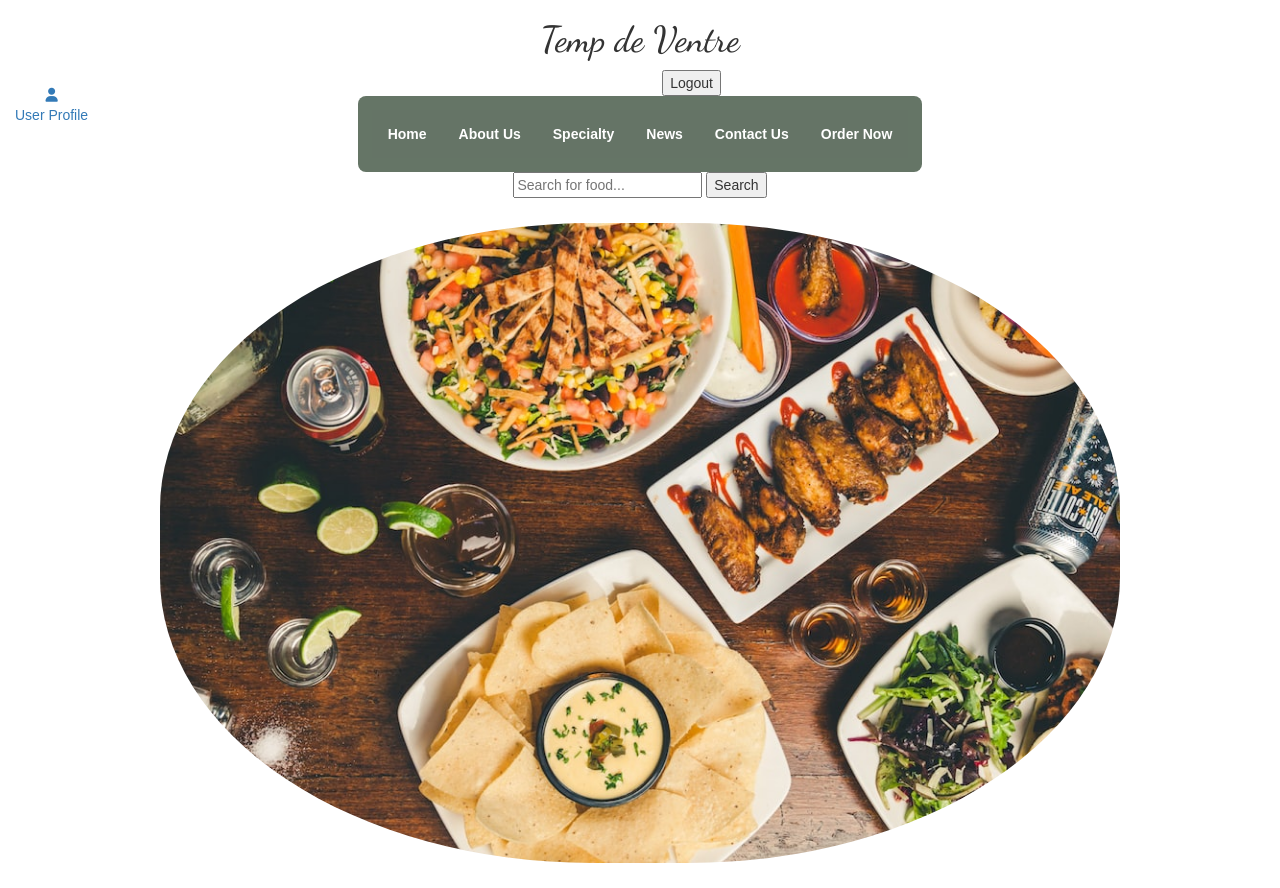
After one commit to hafyze/FYP-Code, a PHP site: page /html/payment.html in a window 1280 px wide. The commit adds this page. Run offline with PHP 8.4, Linux system fonts and the light colour scheme; some libraries are stand-ins or nearby versions.

```diff
--- /dev/null
+++ b/Code/user/html/payment.html
@@ -0,0 +1,63 @@
+<!DOCTYPE html>
+<html>
+
+<head>
+    <title>Temp de Ventre</title>
+
+    <script src="https://kit.fontawesome.com/fd65af94cc.js" crossorigin="anonymous"></script>
+	<link rel="stylesheet" href="https://maxcdn.bootstrapcdn.com/bootstrap/3.3.7/css/bootstrap.min.css">
+    <link rel="stylesheet" href="../css/style.css" >
+
+</head>
+
+<body>
+    <h1>Temp de Ventre</h1>
+
+    <div class="profile">
+
+        <a href="../php/profile.php">
+            <i class="fa-solid fa-user"></i>
+            <p>User Profile</p>
+        </a>
+    </div>
+
+    <form action="../php/logout.php" method="POST">
+        <input type="submit" value="Logout">
+    </form>
+
+
+    <header>
+
+        <nav id="navbar">
+            <ul>
+                <li><a href="#">Home</a></li>
+                <li><a href="#">About Us</a></li>
+                <li><a href="#">Specialty</a></li>
+                <li><a href="#">News</a></li>
+                <li><a href="#">Contact Us</a></li>
+				<li><a href="#">Order Now</a></li>
+
+            </ul>
+        </nav>
+    </header>
+
+
+
+    <div style="position: relative;">
+        <form id="search-form" action="../php/searchFood.php" method="GET">
+            <input type="text" id="search-bar" name="term" placeholder="Search for food...">
+            <button type="submit" id="search-btn">Search</button>
+        </form>
+
+        <img src="../img/tdv.jpg" alt="IMG of Restaurant">
+
+    </div>
+
+    <div id="aboutUs">
+
+    </div>
+</body>
+
+<script src="../js/index.js"></script>
+
+</html>
--- a/Code/user/php/editProfile.php
+++ b/Code/user/php/editProfile.php
@@ -51,7 +51,8 @@ if ($_SERVER['REQUEST_METHOD'] === 'POST') {
 </head>
 
 <body>
-    <h1>Edit Profile</h1>
+    <h1><a href="../html/index.html"></a></h1>
+    <h2>Edit Profile</h2>
     <form action="../php/editProfile.php" method="POST">
         <label for="customer_name">Name:</label>
         <input type="text"  name="customer_name" value="<?php echo $row['customer_name']; ?>"><br>
--- a/Code/user/php/searchFood.php
+++ b/Code/user/php/searchFood.php
@@ -29,5 +29,5 @@ if (isset($_GET['term'])) {
 }
 
 // Close the database connection
-$conn->close();
+$connection->close();
 ?>
```
